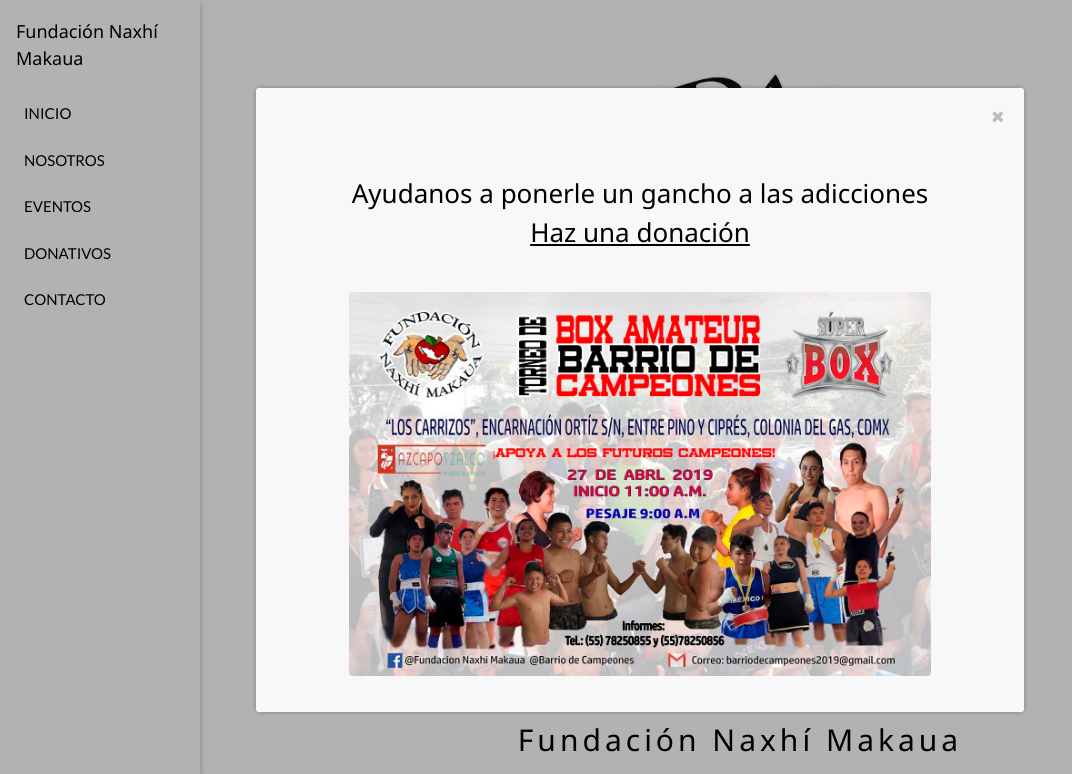
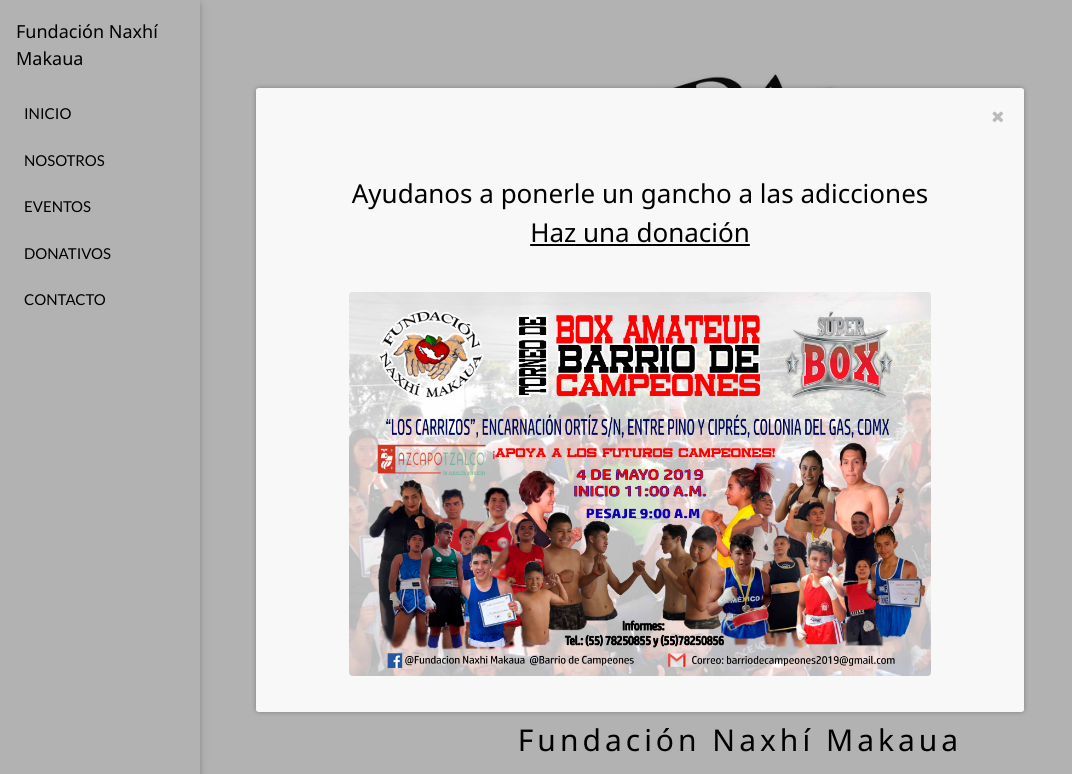
Before and after one commit to ISGIND/fnm, a plain HTML site: page index.html in a window 1280 px wide. Shown: the top 774 px of the page, without its empty margins (0-1072 px from the left). Drawn offline with nearby package versions, Linux system fonts and the light colour scheme.

Commit message:
Flyer 4 de mayo

```diff
--- a/index.html
+++ b/index.html
@@ -20,7 +20,7 @@
 				<h4>Gracias por su participación.-->
                 <h4><br> Ayudanos a ponerle un gancho a las adicciones
                 <br> <a href="#dona" id="hud"> Haz una donación </a></h4>
-				<img src="images/2doRRound1280.jpg" class="w3-round w3-margin-bottom" alt="Fundacion Naxhi Makaua" style="width:80%">
+				<img src="images/2doRRound4_5.jpg" class="w3-round w3-margin-bottom" alt="Fundacion Naxhi Makaua" style="width:80%">
 			</div>
 </div>
 
```
Also changed, not shown: images/2doRRound4_5.jpg (added).
